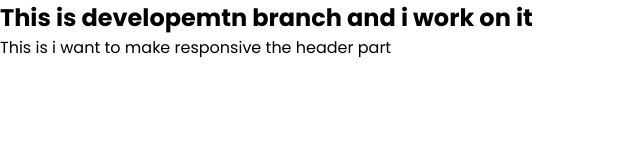
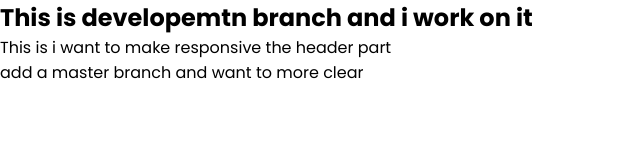
Before and after one commit to Rahat-hosen4mj/influencer-gear, a plain HTML site: page index.html in a window 1280 px wide. Shown: the whole page, without its empty margins (0-640 px from the left). Drawn offline with Linux system fonts and the light colour scheme; a web font is replaced by a local one.

```diff
--- a/index.html
+++ b/index.html
@@ -22,6 +22,7 @@
   <body>
     <h2>This is developemtn branch and i work on it</h2>
     <p>This is i want to make responsive the header part</p>
+    <p>add a master branch and want to more clear</p>
     <!-- <header class="container">
       <div class="header-container">
         <h2 class="logo">Influence Product</h2>
```
